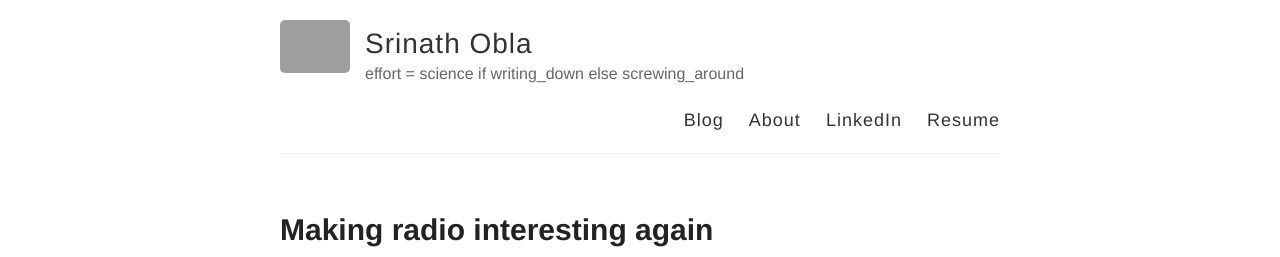
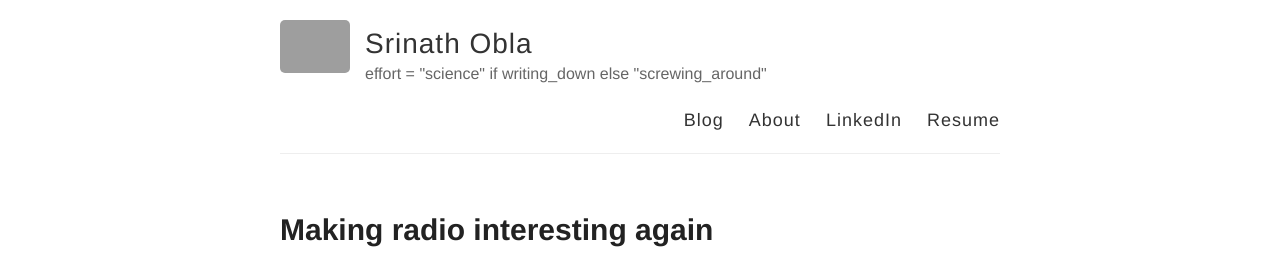
Before and after one commit to srinathos/srinathos.github.io, a Jekyll site: the page built from index.html, in a window 1280 px wide. Shown: the top 257 px of the page. Built offline with Jekyll 4.4.1, drawn with Linux system fonts in a browser that asks for light colours; grey boxes are pictures that could not be loaded.

```diff
--- a/_config.yml
+++ b/_config.yml
@@ -6,7 +6,7 @@
 name: Srinath Obla
 
 # Short bio or description (displayed in the header)
-description: effort = science if writing_down else screwing_around
+description: effort = "science" if writing_down else "screwing_around"
 
 # URL of your avatar or profile pic (you could use your GitHub profile pic)
 avatar: https://raw.githubusercontent.com/srinathos/website-images/master/misc/profile_pic.jpg
```
